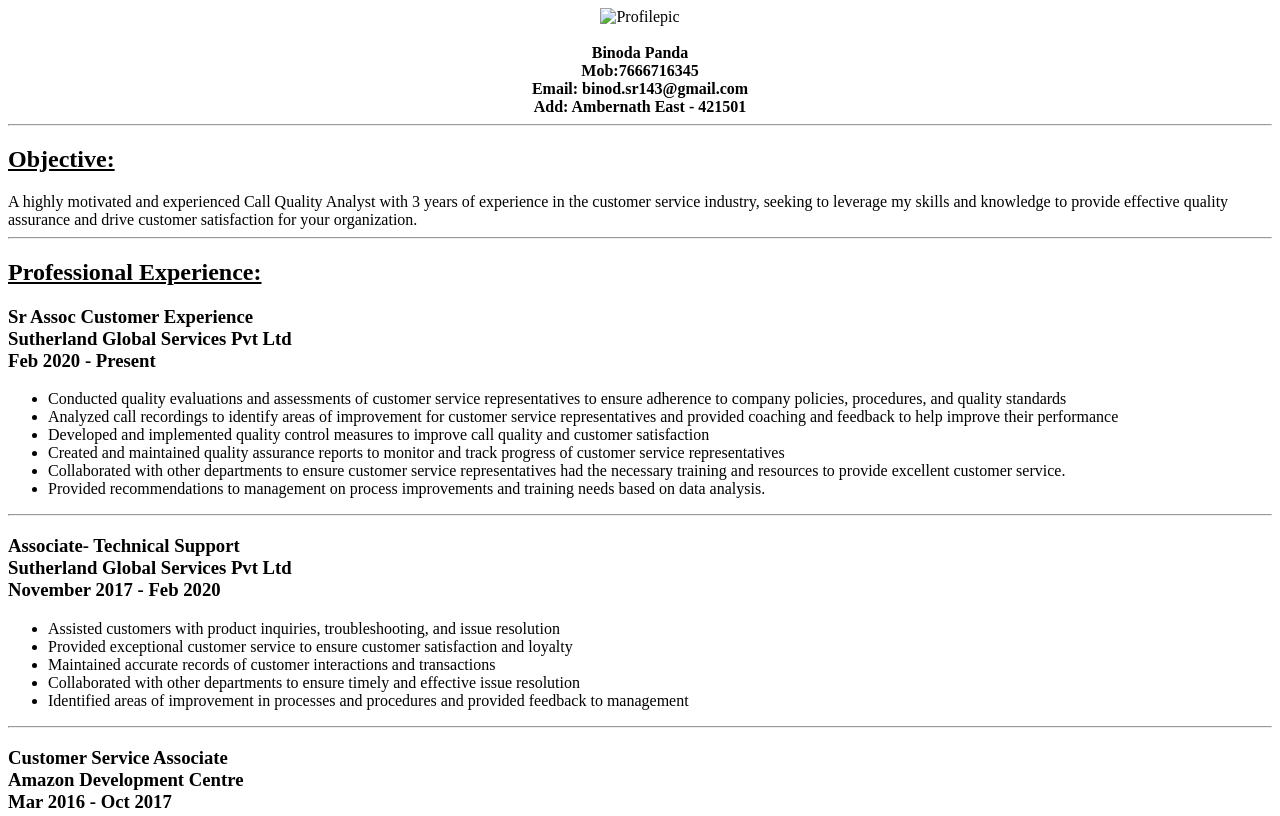
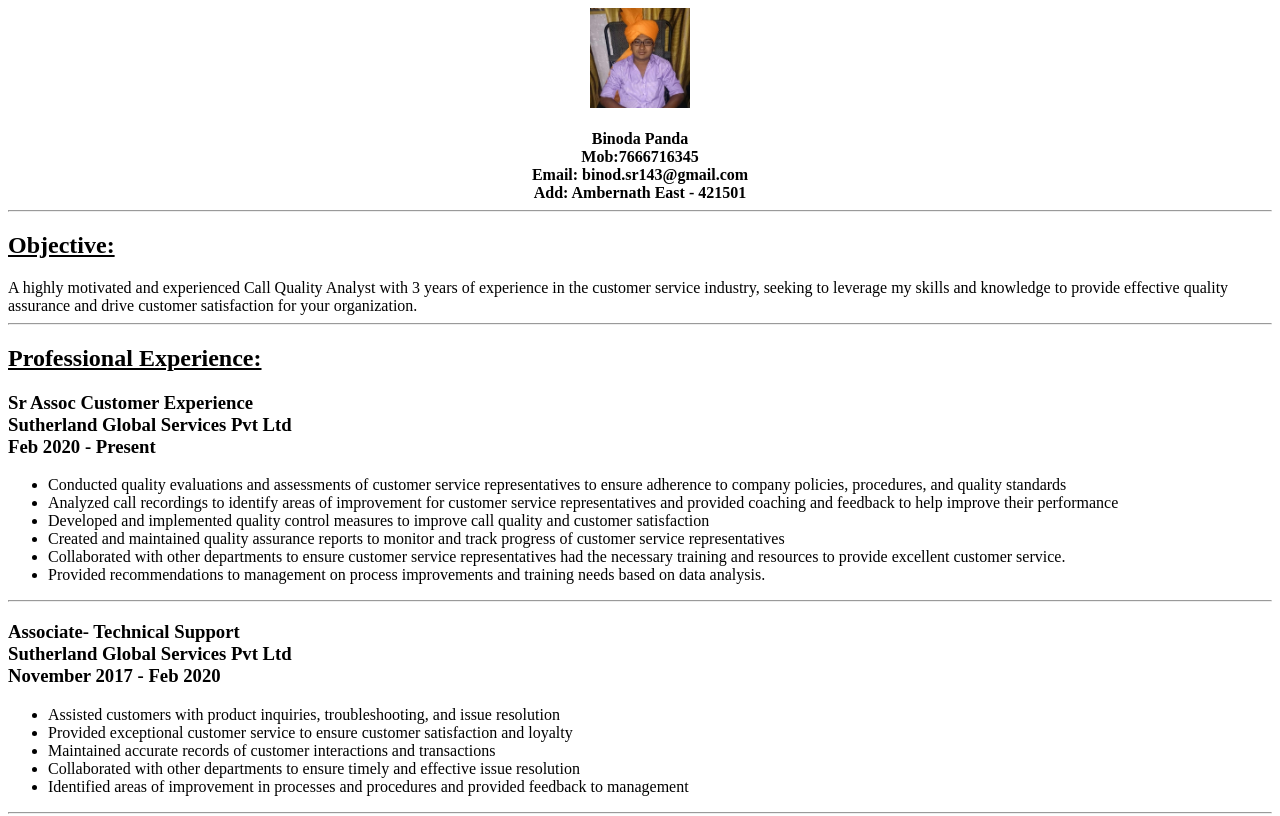
Before and after one commit to BinodaPanda/MyResume, a plain HTML site: page index.html in a window 1280 px wide. Shown: the top 816 px of the page. Drawn offline with Linux system fonts and the light colour scheme.

Commit message:
Add files via upload

```diff
--- a/index.html
+++ b/index.html
@@ -7,7 +7,7 @@
     </head>
     <body>
        <center>
-        <img src="/images/profilepicture.jfif" width="100" alt="Profilepic">
+        <img src="/images/profilepicture.png" width="100" alt="Profilepic">
         </center>
         <br>
         <center>
```
